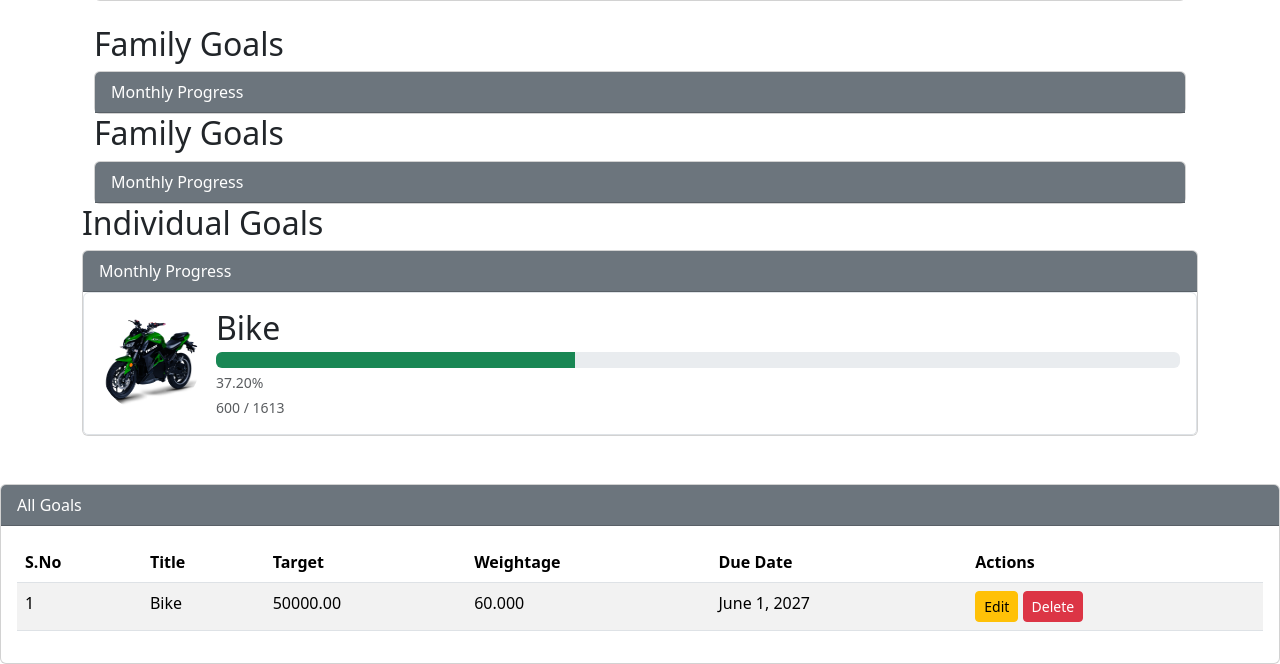
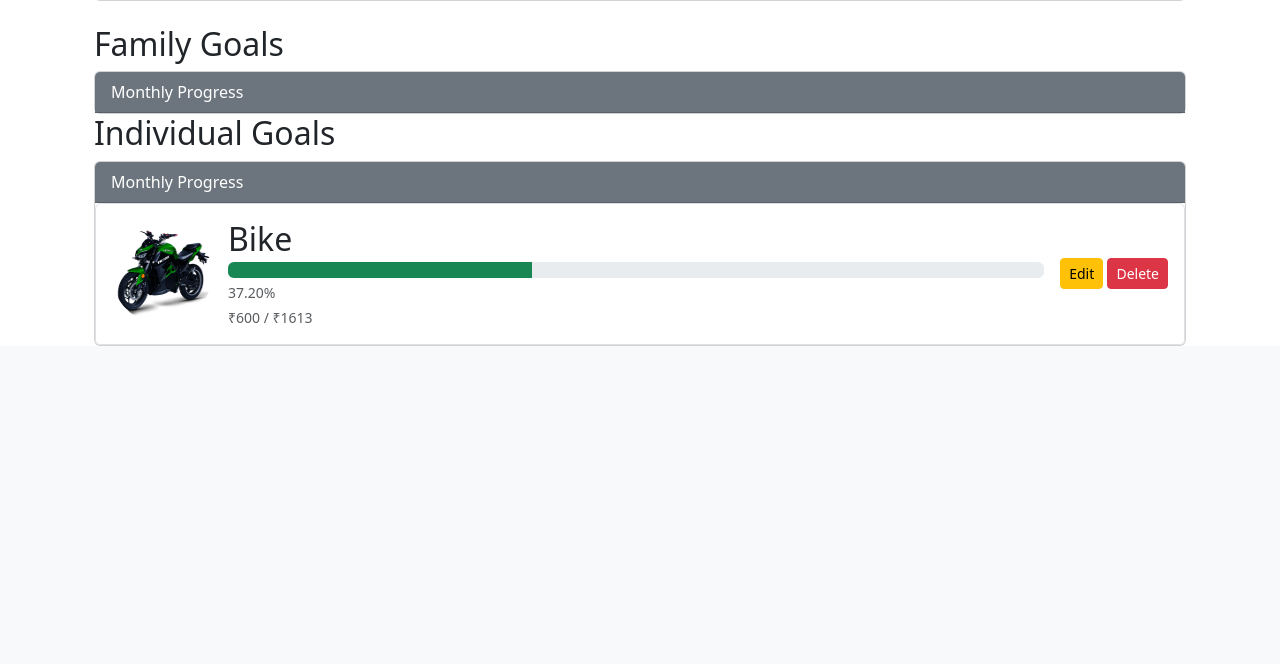
Before and after one commit to SWESH1K/Hackathon2k24, a Django app: page /goals/add/ in a window 1280 px wide, after a click on "Add Family Goal". Shown: the part 743-1407 px from the top of the page. After the commit the page ends 1089 px from the top, so only its background shows below. Run offline with Django 5.2, Linux system fonts and the light colour scheme; a user stored in the database is signed in; data comes from the database, SQL or seed files in the repository; both versions use the stored data as it was after the commit; tables that the repository leaves empty hold one stand-in row (values such as "Sample post"); some libraries are stand-ins or nearby versions.

Commit message:
changed goals page

```diff
--- a/MoneyHack/goals/views.py
+++ b/MoneyHack/goals/views.py
@@ -91,17 +91,37 @@ def goals(request):
     })
 
 @login_required
-def edit_goal(request):
-    pass
+def edit_goal(request, id):
+    goal = get_object_or_404(Goal, id=id, user=request.user)
+    if request.method == 'POST':
+        form = GoalForm(request.POST, instance=goal)
+        if form.is_valid():
+            form.save()
+            return redirect('goals')
+    else:
+        form = GoalForm(instance=goal)
+    return render(request, 'edit_goal.html', {'form': form, 'goal': goal})
 
 @login_required
-def edit_family_goal(request):
-    pass
+def edit_family_goal(request, id):
+    goal = get_object_or_404(Goal, id=id, user=request.user)
+    if request.method == 'POST':
+        form = FamilyGoalForm(request.POST, instance=goal)
+        if form.is_valid():
+            form.save()
+            return redirect('goals')
+    else:
+        form = FamilyGoalForm(instance=goal)
+    return render(request, 'edit_family_goal.html', {'form': form, 'goal': goal})
 
 @login_required
-def delete_goal(request):
-    pass
+def delete_goal(request, id):
+    goal = Goal.objects.get(id=id, user=request.user)
+    goal.delete()
+    return redirect('goals')
 
 @login_required
 def delete_family_goal(request):
-    pass
+    goal = FamilyGoal.objects.get(id=id, user=request.user)
+    goal.delete()
+    return redirect('goals')
--- a/MoneyHack/templates/goals.html
+++ b/MoneyHack/templates/goals.html
@@ -32,10 +32,10 @@
         <button class="btn btn-success mb-4" type="button" data-bs-toggle="collapse" data-bs-target="#addGoalForm" aria-expanded="false" aria-controls="addGoalForm">
             Add Goal
         </button>
+        {% if user.member_of_family.exists or user.admin_of_family.exists %}
         <button class="btn btn-primary mb-4" type="button" data-bs-toggle="collapse" data-bs-target="#addFamilyGoalForm" aria-expanded="false" aria-controls="addFamilyGoalForm">
             Add Family Goal
         </button>
-
         <!-- Start Add Family Goal -->
         <div class="collapse" id="addFamilyGoalForm">
             <div class="card card-body mb-4">
@@ -65,47 +65,15 @@
                     <button type="submit" class="btn btn-primary">Submit</button>
                 </form>
             </div>
-            <h2>Family Goals</h2>
-        <div class="card">
-            <div class="card-header bg-secondary text-white">
-                Monthly Progress
-            </div>
-            <div class="list-group">
-                {% for goal in family_goals %}
-                <div class="list-group-item p-3">
-                    <div class="d-flex align-items-center">
-                        {% if goal.icon %}
-                        <img src="{{ goal.icon.url }}" alt="{{ goal.title }} icon" class="goal-icon rounded-circle me-3" style="width: 100px; height: 100px;" />
-                        {% else %}
-                        <img src="{% static 'images/default_goal.png' %}" alt="Default icon" class="goal-icon rounded-circle me-3" style="width: 100px; height: 100px;" />
-                        {% endif %}
-                        <div class="flex-grow-1">
-                            <h2 class="mb-1">{{goal.title}}</h2>
-                            {% with progress=current_savings|mul:goal.weightage|div:goal.monthly_target%}
-                            <div class="progress">
-                                <div class="progress-bar bg-success" role="progressbar" data-progress="{{ progress }}" style="width: 0%;" aria-valuenow="{{ progress }}" aria-valuemin="0" aria-valuemax="100"></div>
-                            </div>
-                            <small class="text-muted mt-1 d-block">{{ progress|floatformat:2 }}%</small>
-                            <small class="text-muted mt-1 d-block">{{ current_savings|mul:goal.weightage|div:100|floatformat:0 }} / {{ goal.monthly_target|floatformat:0 }}</small>
-                            {% endwith %}
-                        </div>
-                        <div>
-                            <a href="{% url 'edit_family_goal' goal.id %}" class="btn btn-warning btn-sm">Edit</a>
-                            <a href="{% url 'delete_family_goal' goal.id %}" class="btn btn-danger btn-sm">Delete</a>
-                        </div>
-                    </div>
-                </div>
-                {% endfor %}
-            </div>
-        </div>
         </div>
         <!-- End Add Family Goal -->
+        {% endif %}
         <!-- Start Add Goal -->
-
         <div class="collapse" id="addGoalForm">
             <div class="card card-body mb-4">
-                <form method="post" action="{% url 'add_goal' %}" enctype="multipart/form-data">
+                <form method="post" action="{% url 'goals' %}" enctype="multipart/form-data">
                     {% csrf_token %}
+                    <input type="hidden" name="add_goal" value="1">
                     <div class="mb-3">
                         <label for="title" class="form-label">Goal Title</label>
                         <input type="text" class="form-control" id="title" name="title" required>
@@ -130,8 +98,8 @@
                 </form>
             </div>
         </div>
-    </div>
         <!-- End Add Goal -->
+        {% if user.member_of_family.exists or user.admin_of_family.exists %}
         <h2>Family Goals</h2>
         <div class="card">
             <div class="card-header bg-secondary text-white">
@@ -146,30 +114,27 @@
                         {% else %}
                         <img src="{% static 'images/default_goal.png' %}" alt="Default icon" class="goal-icon rounded-circle me-3" style="width: 100px; height: 100px;" />
                         {% endif %}
-                    <div class="flex-grow-1">
+                        <div class="flex-grow-1 me-3">
                             <h2 class="mb-1">{{goal.title}}</h2>
                             {% with progress=current_savings|mul:goal.weightage|div:goal.monthly_target%}
                             <div class="progress">
-
                                 <div class="progress-bar bg-success" role="progressbar" data-progress="{{ progress }}" style="width: 0%;" aria-valuenow="{{ progress }}" aria-valuemin="0" aria-valuemax="100"></div>
-
                             </div>
                             <small class="text-muted mt-1 d-block">{{ progress|floatformat:2 }}%</small>
-                        <small class="text-muted mt-1 d-block">{{ current_savings|mul:goal.weightage|div:100|floatformat:0 }} / {{ goal.monthly_target|floatformat:0 }}</small>
+                            <small class="text-muted mt-1 d-block">₹{{ current_savings|mul:goal.weightage|div:100|floatformat:0 }} / ₹{{ goal.monthly_target|floatformat:0 }}</small>
                             {% endwith %}
-
-
+                        </div>
+                        <div>
+                            <a href="{% url 'edit_family_goal' goal.id %}" class="btn btn-warning btn-sm">Edit</a>
+                            <a href="{% url 'delete_family_goal' goal.id %}" class="btn btn-danger btn-sm">Delete</a>
                         </div>
                     </div>
                 </div>
                 {% endfor %}
             </div>
         </div>
-    </div>
-
-
+        {% endif %}
         <h2>Individual Goals</h2>
-    <!-- Start Goals List -->
         <div class="card">
             <div class="card-header bg-secondary text-white">
                 Monthly Progress
@@ -183,19 +148,19 @@
                         {% else %}
                         <img src="{% static 'images/default_goal.png' %}" alt="Default icon" class="goal-icon rounded-circle me-3" style="width: 100px; height: 100px;" />
                         {% endif %}
-                    <div class="flex-grow-1">
+                        <div class="flex-grow-1 me-3">
                             <h2 class="mb-1">{{goal.title}}</h2>
                             {% with progress=current_savings|mul:goal.weightage|div:goal.monthly_target%}
                             <div class="progress">
-
                                 <div class="progress-bar bg-success" role="progressbar" data-progress="{{ progress }}" style="width: 0%;" aria-valuenow="{{ progress }}" aria-valuemin="0" aria-valuemax="100"></div>
-
                             </div>
                             <small class="text-muted mt-1 d-block">{{ progress|floatformat:2 }}%</small>
-                        <small class="text-muted mt-1 d-block">{{ current_savings|mul:goal.weightage|div:100|floatformat:0 }} / {{ goal.monthly_target|floatformat:0 }}</small>
+                            <small class="text-muted mt-1 d-block">₹{{ current_savings|mul:goal.weightage|div:100|floatformat:0 }} / ₹{{ goal.monthly_target|floatformat:0 }}</small>
                             {% endwith %}
-
-
+                        </div>
+                        <div>
+                            <a href="{% url 'edit_goal' goal.id %}" class="btn btn-warning btn-sm">Edit</a>
+                            <a href="{% url 'delete_goal' goal.id %}" class="btn btn-danger btn-sm">Delete</a>
                         </div>
                     </div>
                 </div>
@@ -203,107 +168,5 @@
             </div>
         </div>
     </div>
-    <!-- End Goals List -->
-
-    <div class="card mt-5">
-        <div class="card-header bg-secondary text-white">
-            All Goals
-        </div>
-        <div class="card-body">
-        <div class="table-responsive">
-            <table class="table table-striped">
-                <thead>
-                    <tr>
-                        <th scope="col">S.No</th>
-                        <th scope="col">Title</th>
-                        <th scope="col">Target</th>
-                        <th scope="col">Weightage</th>
-                        <th scope="col" class="d-none d-md-table-cell">Due Date</th>
-                        <th scope="col" class="d-none d-md-table-cell">Actions</th>
-                    </tr>
-                </thead>
-                <tbody>
-                    {% for goal in goals %}
-                    <tr>
-                        <td>{{ forloop.counter }}</td>
-                        <td data-label="title">{{ goal.title }}</td>
-                        <td data-label="target_amount">
-                            {{ goal.target_amount }}
-                        </td>
-                        <td data-label="weightage">{{ goal.weightage }}</td>
-                        <td data-label="Due Date" class="d-none d-md-table-cell">{{ goal.due_date }}</td>
-                        <td data-label="Actions" class="d-none d-md-table-cell">
-                            <a href="{% url 'edit_goal' goal.id %}" class="btn btn-warning btn-sm">Edit</a>
-                            <a href="{% url 'delete_goal' goal.id %}" class="btn btn-danger btn-sm">Delete</a>
-                        </td>
-                    </tr>
-                    <tr class="d-md-none">
-                        <td colspan="3" data-label="Date">{{ goal.due_date }}</td>
-                    </tr>
-                    <tr class="d-md-none">
-                        <td colspan="3" data-label="Actions">
-                            <a href="{% url 'edit_goal' goal.id %}" class="btn btn-warning btn-sm">Edit</a>
-                            <a href="{% url 'delete_goal' goal.id %}" class="btn btn-danger btn-sm">Delete</a>
-                        </td>
-                    </tr>
-                    {% endfor %}
-                </tbody>
-            </table>
-            </div>
-        </div>
-    </div>
-
-    {% comment %}
-    <!-- Start Goals List -->
-    <div class="card">
-        <div class="card-header bg-secondary text-white">
-            Monthly Progress
-        </div>
-        <div class="card-body">
-            {% for goal in goals %}
-            <div class="row mb-3">
-                <div class="col-md-6">
-                    <h5>{{ goal.title }}</h5>
-                </div>
-                <div class="col-md-6">
-                    {% with progress=current_savings|mul:goal.weightage|div:goal.monthly_target%}
-                    <div class="progress">
-
-                        <div class="progress-bar" role="progressbar" data-progress="{{ progress }}" style="width: 0%;" aria-valuenow="{{ progress }}" aria-valuemin="0" aria-valuemax="100"></div>
-
-                    </div>
-                    {{ progress|floatformat:2 }}%
-                    {% endwith %}
-                </div>
-            </div>
-            {% endfor %}
-        </div>
-    </div>
-    <!-- End Goals List -->
-
-     <div class="list-group">
-        {% for goal in goals %}
-        <div class="list-group-item p-3">
-            <div class="d-flex align-items-center">
-                <img src="{% static 'images/car.png' %}" class="rounded-circle me-3" alt="User 1" style="width: 20%;">
-                <div class="flex-grow-1">
-                    <h2 class="mb-1">{{goal.title}}</h2>
-                    {% with progress=current_savings|mul:goal.weightage|div:goal.monthly_target%}
-                    <div class="progress">
-
-                        <div class="progress-bar" role="progressbar" data-progress="{{ progress }}" style="width: 0%;" aria-valuenow="{{ progress }}" aria-valuemin="0" aria-valuemax="100"></div>
-
-                    </div>
-                    <small class="text-muted mt-1 d-block">{{ progress|floatformat:2 }}%</small>
-                    <small class="text-muted mt-1 d-block">{{ current_savings|mul:goal.weightage|div:100|floatformat:0 }} / {{ goal.monthly_target|floatformat:0 }}</small>
-                    {% endwith %}
-
-
-                </div>
-            </div>
-        </div>
-        {% endfor %}
-    </div> {% endcomment %}
-
 </div>
 {% endblock %}
```
Also changed, not shown: MoneyHack/templates/edit_goal.html (added, +39 -0 lines), MoneyHack/db.sqlite3, MoneyHack/media/goal_icons/bike_iilVEVT.png (added). Lines whose indentation alone changed are shown as unchanged.
